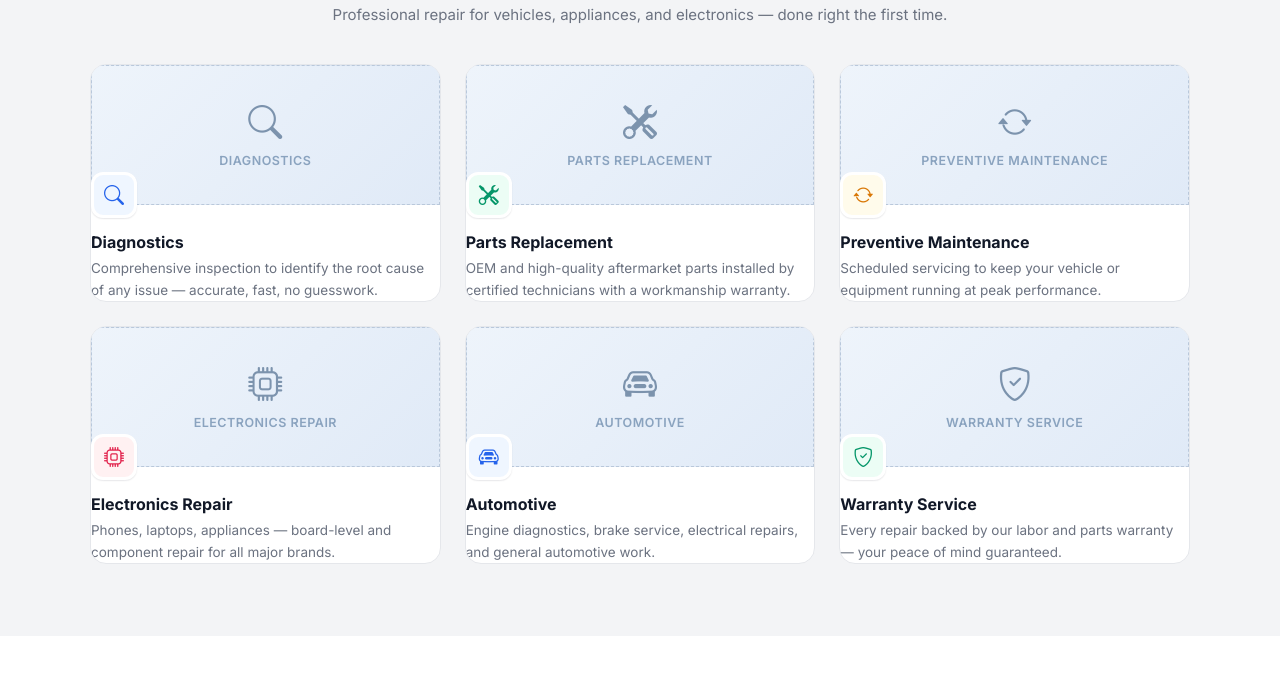
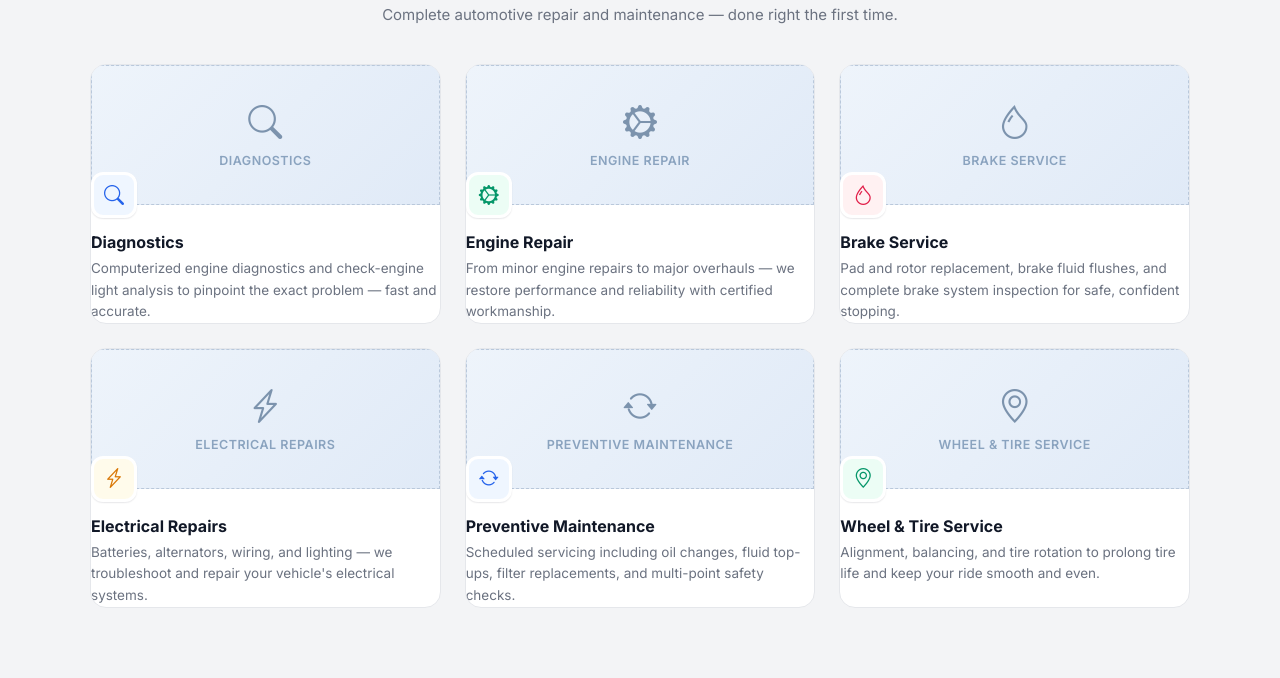
Before and after one commit to Neuxcoli/Repair-Shop-Management-System, a website built with Vite: page frontend/index.html in a window 1280 px wide. Shown: the part 722-1400 px from the top of the page. Built offline with nearby package versions, Linux system fonts and the light colour scheme.

Commit message:
Scope landing page to automotive services (diagnostics, engine, brakes, electrical, maintenance, wheel/tire); automotive-focused hero/about copy; add Back to Home buttons on customer login and sign-up

```diff
--- a/frontend/index.html
+++ b/frontend/index.html
@@ -46,7 +46,7 @@
     <div class="hero-layout">
       <div class="hero-text">
         <h1 class="hero-title">Expert Repairs,<br>Fast Turnaround</h1>
-        <p class="hero-sub">From electronics to automotive — we diagnose, fix, and stand behind every job with a warranty.</p>
+        <p class="hero-sub">Expert automotive care — we diagnose, repair, and stand behind every job with a warranty.</p>
         <div class="hero-cta">
           <a href="#contact" class="btn btn-primary"><i class="bi bi-tools"></i> Request a Repair</a>
         </div>
@@ -76,7 +76,7 @@
     <div class="section-header">
       <div class="section-badge">What We Fix</div>
       <h2 class="section-title">Our Services</h2>
-      <p class="section-sub">Professional repair for vehicles, appliances, and electronics — done right the first time.</p>
+      <p class="section-sub">Complete automotive repair and maintenance — done right the first time.</p>
     </div>
     <div class="services-grid">
       <div class="service-card">
@@ -85,47 +85,47 @@
         </div>
         <div class="service-icon" style="background:var(--blue-50); color:var(--blue-600);"><i class="bi bi-search"></i></div>
         <h3 class="service-name">Diagnostics</h3>
-        <p class="service-desc">Comprehensive inspection to identify the root cause of any issue — accurate, fast, no guesswork.</p>
+        <p class="service-desc">Computerized engine diagnostics and check-engine light analysis to pinpoint the exact problem — fast and accurate.</p>
       </div>
       <div class="service-card">
         <div class="service-card-img img-placeholder">
-          <div class="img-ph"><i class="bi bi-tools"></i><span>Parts Replacement</span></div>
+          <div class="img-ph"><i class="bi bi-gear-wide-connected"></i><span>Engine Repair</span></div>
         </div>
-        <div class="service-icon" style="background:var(--emerald-50); color:var(--emerald-600);"><i class="bi bi-tools"></i></div>
-        <h3 class="service-name">Parts Replacement</h3>
-        <p class="service-desc">OEM and high-quality aftermarket parts installed by certified technicians with a workmanship warranty.</p>
+        <div class="service-icon" style="background:var(--emerald-50); color:var(--emerald-600);"><i class="bi bi-gear-wide-connected"></i></div>
+        <h3 class="service-name">Engine Repair</h3>
+        <p class="service-desc">From minor engine repairs to major overhauls — we restore performance and reliability with certified workmanship.</p>
+      </div>
+      <div class="service-card">
+        <div class="service-card-img img-placeholder">
+          <div class="img-ph"><i class="bi bi-droplet"></i><span>Brake Service</span></div>
+        </div>
+        <div class="service-icon" style="background:var(--rose-50); color:var(--rose-600);"><i class="bi bi-droplet"></i></div>
+        <h3 class="service-name">Brake Service</h3>
+        <p class="service-desc">Pad and rotor replacement, brake fluid flushes, and complete brake system inspection for safe, confident stopping.</p>
+      </div>
+      <div class="service-card">
+        <div class="service-card-img img-placeholder">
+          <div class="img-ph"><i class="bi bi-lightning-charge"></i><span>Electrical Repairs</span></div>
+        </div>
+        <div class="service-icon" style="background:var(--amber-50); color:var(--amber-600);"><i class="bi bi-lightning-charge"></i></div>
+        <h3 class="service-name">Electrical Repairs</h3>
+        <p class="service-desc">Batteries, alternators, wiring, and lighting — we troubleshoot and repair your vehicle's electrical systems.</p>
       </div>
       <div class="service-card">
         <div class="service-card-img img-placeholder">
           <div class="img-ph"><i class="bi bi-arrow-repeat"></i><span>Preventive Maintenance</span></div>
         </div>
-        <div class="service-icon" style="background:var(--amber-50); color:var(--amber-600);"><i class="bi bi-arrow-repeat"></i></div>
+        <div class="service-icon" style="background:var(--blue-50); color:var(--blue-600);"><i class="bi bi-arrow-repeat"></i></div>
         <h3 class="service-name">Preventive Maintenance</h3>
-        <p class="service-desc">Scheduled servicing to keep your vehicle or equipment running at peak performance.</p>
+        <p class="service-desc">Scheduled servicing including oil changes, fluid top-ups, filter replacements, and multi-point safety checks.</p>
       </div>
       <div class="service-card">
         <div class="service-card-img img-placeholder">
-          <div class="img-ph"><i class="bi bi-cpu"></i><span>Electronics Repair</span></div>
+          <div class="img-ph"><i class="bi bi-geo-alt"></i><span>Wheel &amp; Tire Service</span></div>
         </div>
-        <div class="service-icon" style="background:var(--rose-50); color:var(--rose-600);"><i class="bi bi-cpu"></i></div>
-        <h3 class="service-name">Electronics Repair</h3>
-        <p class="service-desc">Phones, laptops, appliances — board-level and component repair for all major brands.</p>
-      </div>
-      <div class="service-card">
-        <div class="service-card-img img-placeholder">
-          <div class="img-ph"><i class="bi bi-car-front"></i><span>Automotive</span></div>
-        </div>
-        <div class="service-icon" style="background:var(--blue-50); color:var(--blue-600);"><i class="bi bi-car-front"></i></div>
-        <h3 class="service-name">Automotive</h3>
-        <p class="service-desc">Engine diagnostics, brake service, electrical repairs, and general automotive work.</p>
-      </div>
-      <div class="service-card">
-        <div class="service-card-img img-placeholder">
-          <div class="img-ph"><i class="bi bi-shield-check"></i><span>Warranty Service</span></div>
-        </div>
-        <div class="service-icon" style="background:var(--emerald-50); color:var(--emerald-600);"><i class="bi bi-shield-check"></i></div>
-        <h3 class="service-name">Warranty Service</h3>
-        <p class="service-desc">Every repair backed by our labor and parts warranty — your peace of mind guaranteed.</p>
+        <div class="service-icon" style="background:var(--emerald-50); color:var(--emerald-600);"><i class="bi bi-geo-alt"></i></div>
+        <h3 class="service-name">Wheel &amp; Tire Service</h3>
+        <p class="service-desc">Alignment, balancing, and tire rotation to prolong tire life and keep your ride smooth and even.</p>
       </div>
     </div>
   </div>
@@ -143,7 +143,7 @@
       <div class="about-content">
         <div class="section-badge" style="margin:0 0 12px 0;">Why Choose Us</div>
         <h2 class="section-title" style="text-align:left;">About Precision Repair</h2>
-        <p class="about-bio-text">Precision Repair was founded with a simple goal: fair pricing, transparent diagnostics, and repairs you can count on. Our certified technicians use professional-grade tools and genuine parts to get the job done right — and we treat every customer like a neighbor, not a ticket number.</p>
+        <p class="about-bio-text">Precision Repair was founded with a simple goal: fair pricing, transparent diagnostics, and automotive repairs you can count on. Our certified technicians use professional-grade tools and genuine parts to keep your vehicle safe and running its best — and we treat every customer like a neighbor, not a ticket number.</p>
         <div class="about-grid">
           <div class="about-card">
             <div class="about-value">7+</div>
```
Also changed, not shown: frontend/login.html (+2 -0 lines), frontend/register.html (+2 -0 lines).
